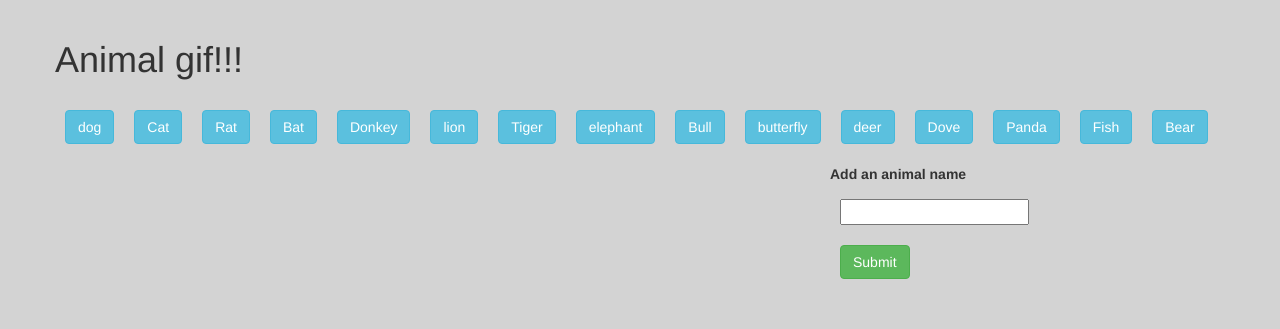
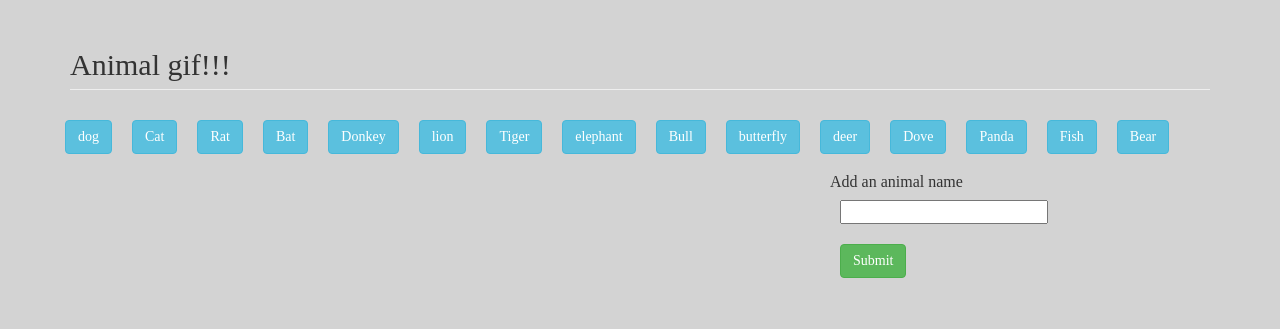
Before and after one commit to Arezootajer/GifTastic, a PHP site: page / in a window 1280 px wide. Shown: the top 329 px of the page. Run offline with PHP 8.4, Linux system fonts and the light colour scheme; some libraries are stand-ins or nearby versions.

Commit message:
last commit

```diff
--- /dev/null
+++ b/assets/css/reset.css
@@ -0,0 +1,48 @@
+/* http://meyerweb.com/eric/tools/css/reset/
+   v2.0 | 20110126
+   License: none (public domain)
+*/
+
+html, body, div, span, applet, object, iframe,
+h1, h2, h3, h4, h5, h6, p, blockquote, pre,
+a, abbr, acronym, address, big, cite, code,
+del, dfn, em, img, ins, kbd, q, s, samp,
+small, strike, strong, sub, sup, tt, var,
+b, u, i, center,
+dl, dt, dd, ol, ul, li,
+fieldset, form, label, legend,
+table, caption, tbody, tfoot, thead, tr, th, td,
+article, aside, canvas, details, embed,
+figure, figcaption, footer, header, hgroup,
+menu, nav, output, ruby, section, summary,
+time, mark, audio, video {
+	margin: 0;
+	padding: 0;
+	border: 0;
+	font-size: 100%;
+	font: inherit;
+	vertical-align: baseline;
+}
+/* HTML5 display-role reset for older browsers */
+article, aside, details, figcaption, figure,
+footer, header, hgroup, menu, nav, section {
+	display: block;
+}
+body {
+	line-height: 1;
+}
+ol, ul {
+	list-style: none;
+}
+blockquote, q {
+	quotes: none;
+}
+blockquote:before, blockquote:after,
+q:before, q:after {
+	content: '';
+	content: none;
+}
+table {
+	border-collapse: collapse;
+	border-spacing: 0;
+}
--- a/assets/css/style.css
+++ b/assets/css/style.css
@@ -1,7 +1,6 @@
 
     button,
     div,
-
     input {
       margin: 10px;
     }
@@ -23,3 +22,10 @@
  {
  	background-color: lightgray;
  }
+ h1{
+ 	font-size:30px;
+ }
+ p{
+ 	float:left;
+ 	width:200px;
+ }
--- a/assets/javascript/logic.js
+++ b/assets/javascript/logic.js
@@ -63,15 +63,17 @@
 
 
             var animalimage = $("<img>");
+            // var p = $("<p>").text("Rating:" + results[i].rating);
+
             animalimage.addClass("gif");
             animalimage.attr("src", results[i].images.fixed_height_still.url);
             animalimage.attr("data-animate", results[i].images.fixed_height.url);
             animalimage.attr("data-still", results[i].images.fixed_height_still.url);
             animalimage.attr("data-state", "still" );
 
-            gifDiv.prepend(animalimage);
-
-            $("#imageSection").prepend(gifDiv);
+            gifDiv.append(animalimage);
+           // gifDiv.append(p);
+             $("#imageSection").prepend(gifDiv);
           }
         });
 
--- /dev/null
+++ b/composer.json
@@ -0,0 +1 @@
+{ }
--- a/index.html
+++ b/index.html
@@ -7,7 +7,7 @@
 
   <link rel="stylesheet" href="https://maxcdn.bootstrapcdn.com/bootstrap/3.3.7/css/bootstrap.min.css" integrity="sha384-BVYiiSIFeK1dGmJRAkycuHAHRg32OmUcww7on3RYdg4Va+PmSTsz/K68vbdEjh4u" crossorigin="anonymous">
 
-  <!--<link rel="stylesheet" type="text/css" href="assets/css/reset.css">-->
+  <link rel="stylesheet" type="text/css" href="assets/css/reset.css">
     <link rel="stylesheet" href="assets/css/style.css" type="text/css">
 
 </head>
@@ -15,9 +15,9 @@
 <body>
 
   <div class="container">
-  <div class="row">
-    <h1>Animal gif!!!</h1>
-</div>
+     <div class="page-header">
+        <h1> Animal gif!!! </h1>
+    </div>
     <!-- Movies will get dumped here -->
 
     <div  class="row" id="buttonsView"></div>
--- /dev/null
+++ b/index.php
@@ -0,0 +1 @@
+<?php include_once("index.html"); ?>
```
